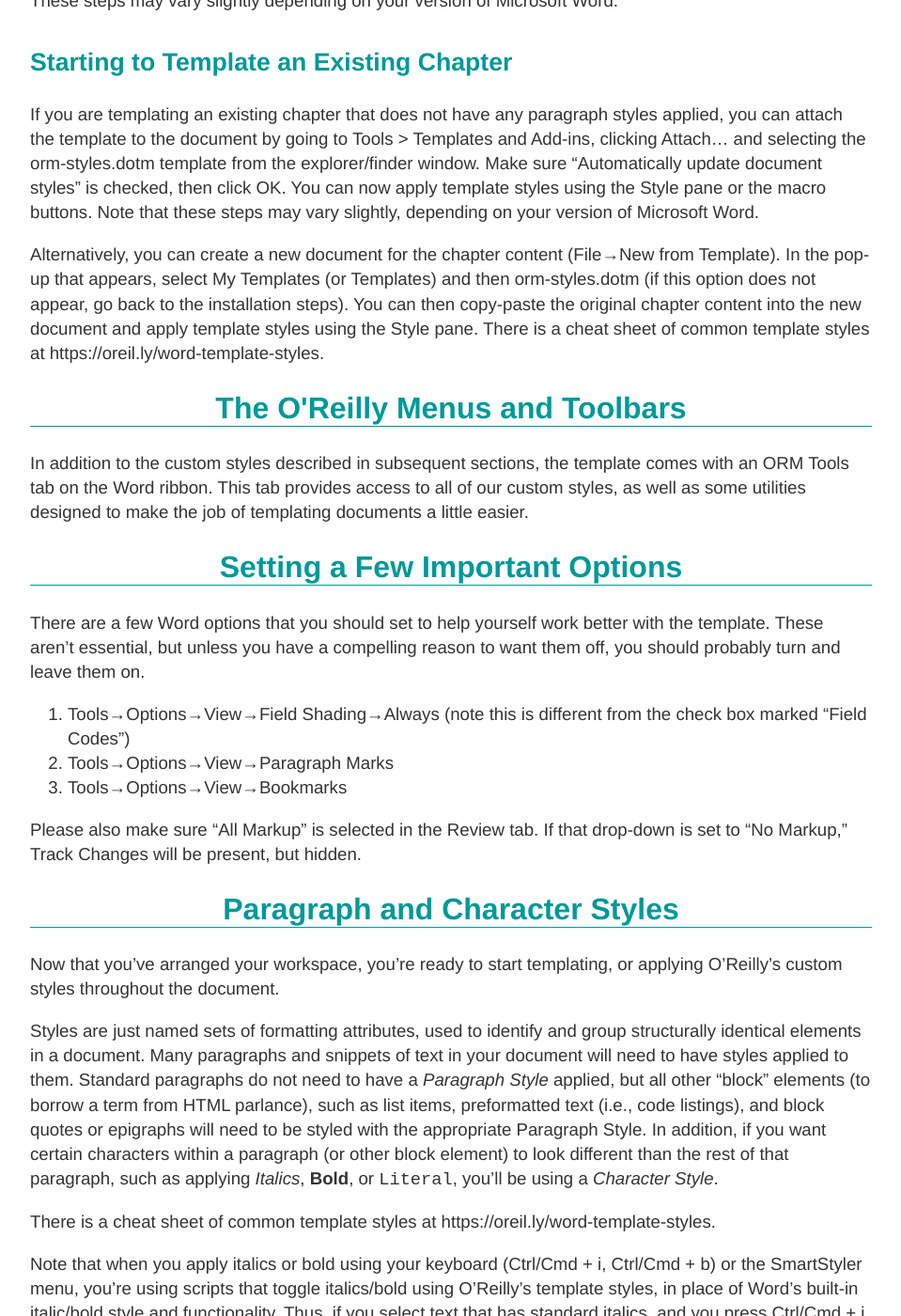
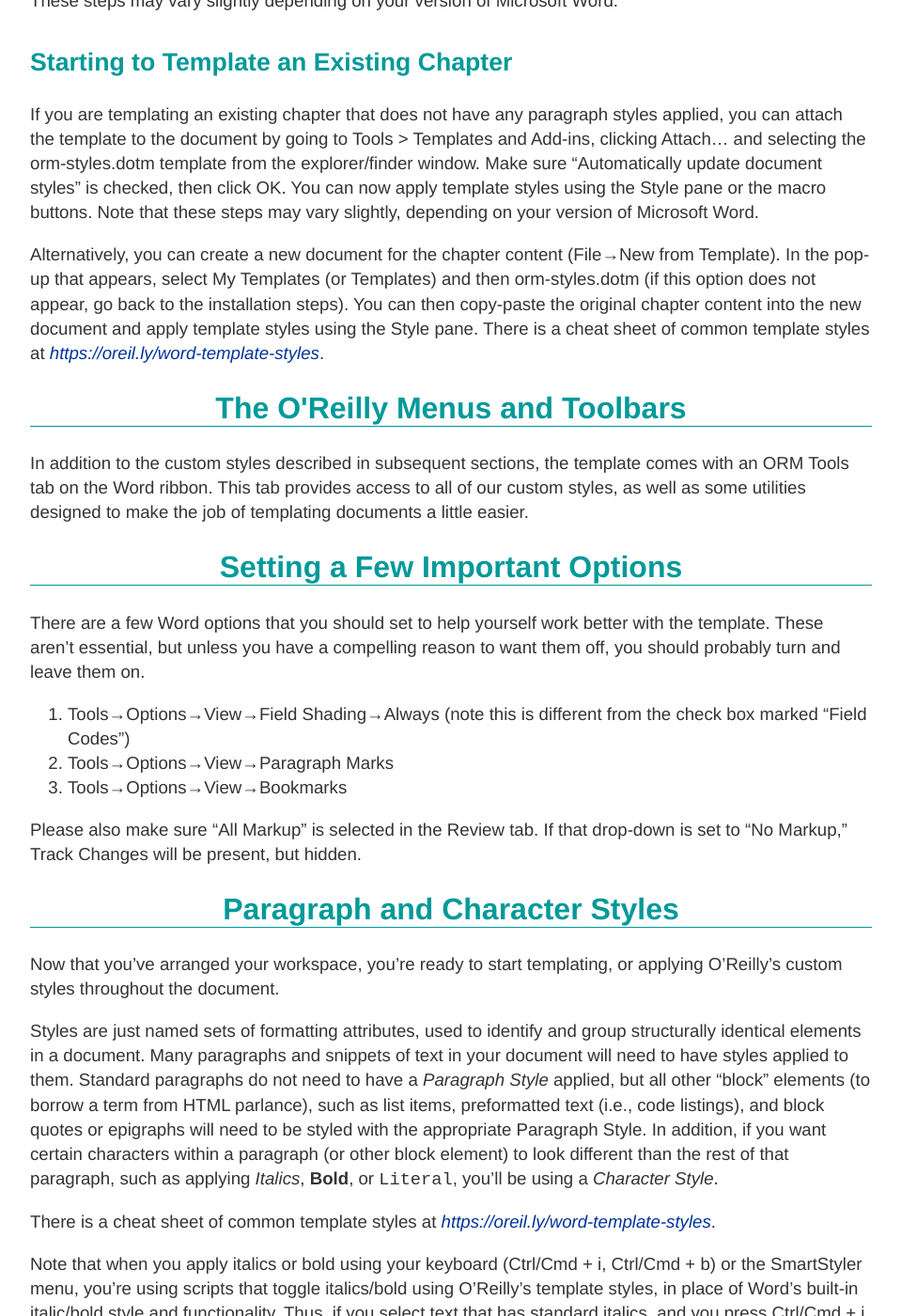
Before and after one commit to oreillymedia/production-resources, a Jekyll site: the page built from word/index.md, in a window 1280 px wide and 1400 px high, scrolled down 2684 px. Shown: the whole window at 94% size, without its empty margins (160-1119 px from the left). Built offline with Jekyll 4.4.1, drawn with Linux system fonts in a browser that asks for light colours.

Commit message:
hyperlink URLs

```diff
--- a/word/index.md
+++ b/word/index.md
@@ -86,7 +86,7 @@
 
 If you are templating an existing chapter that does not have any paragraph styles applied, you can attach the template to the document by going to Tools > Templates and Add-ins, clicking Attach... and selecting the orm-styles.dotm template from the explorer/finder window. Make sure "Automatically update document styles" is checked, then click OK. You can now apply template styles using the Style pane or the macro buttons. Note that these steps may vary slightly, depending on your version of Microsoft Word.
 
-Alternatively, you can create a new document for the chapter content (File→New from Template). In the pop-up that appears, select My Templates (or Templates) and then orm-styles.dotm (if this option does not appear, go back to the installation steps). You can then copy-paste the original chapter content into the new document and apply template styles using the Style pane. There is a cheat sheet of common template styles at https://oreil.ly/word-template-styles.
+Alternatively, you can create a new document for the chapter content (File→New from Template). In the pop-up that appears, select My Templates (or Templates) and then orm-styles.dotm (if this option does not appear, go back to the installation steps). You can then copy-paste the original chapter content into the new document and apply template styles using the Style pane. There is a cheat sheet of common template styles at <a href="https://oreil.ly/word-template-styles"><em>https://oreil.ly/word-template-styles</em></a>.
 
 <h2 id="menus-toolbars">The O'Reilly Menus and Toolbars</h2>
 
@@ -108,7 +108,7 @@
 
 Styles are just named sets of formatting attributes, used to identify and group structurally identical elements in a document. Many paragraphs and snippets of text in your document will need to have styles applied to them. Standard paragraphs do not need to have a _Paragraph Style_ applied, but all other "block" elements (to borrow a term from HTML parlance), such as list items, preformatted text (i.e., code listings), and block quotes or epigraphs will need to be styled with the appropriate Paragraph Style. In addition, if you want certain characters within a paragraph (or other block element) to look different than the rest of that paragraph, such as applying *Italics*, **Bold**, or `Literal`, you'll be using a *Character Style*.
 
-There is a cheat sheet of common template styles at https://oreil.ly/word-template-styles.
+There is a cheat sheet of common template styles at <a href="https://oreil.ly/word-template-styles"><em>https://oreil.ly/word-template-styles</em></a>.
 
 Note that when you apply italics or bold using your keyboard (Ctrl/Cmd + i, Ctrl/Cmd + b) or the SmartStyler menu, you're using scripts that toggle italics/bold using O'Reilly's template styles, in place of Word's built-in italic/bold style and functionality. Thus, if you select text that has standard italics, and you press Ctrl/Cmd + i, the text will become unitalicized Roman text, rather than become styled with Emphasis,fi. Pressing Ctrl/Cmd + i once more will then toggle the text to italicized Emphasis,fi style.
 
```
